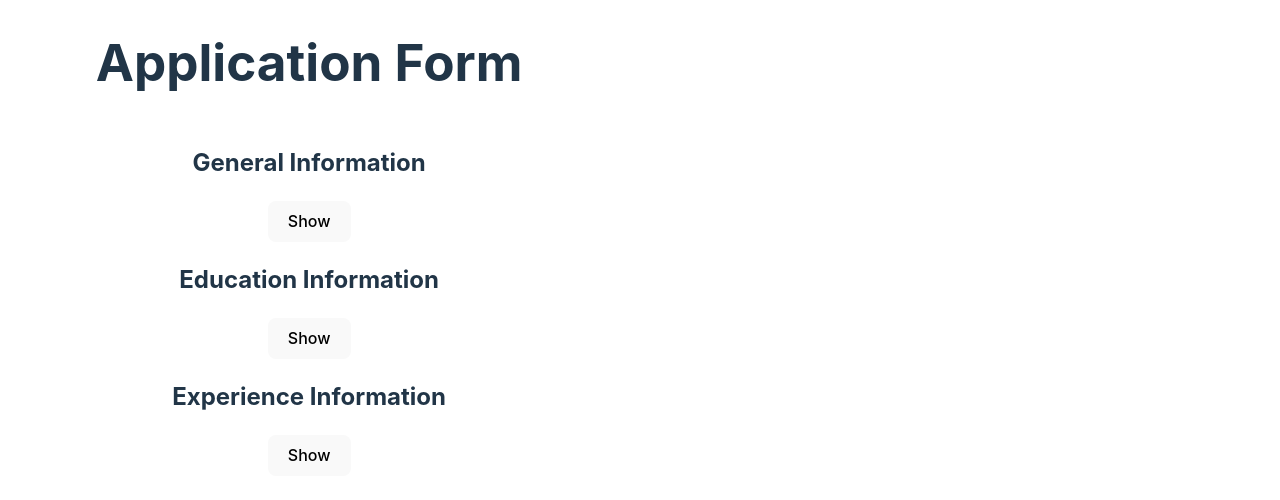
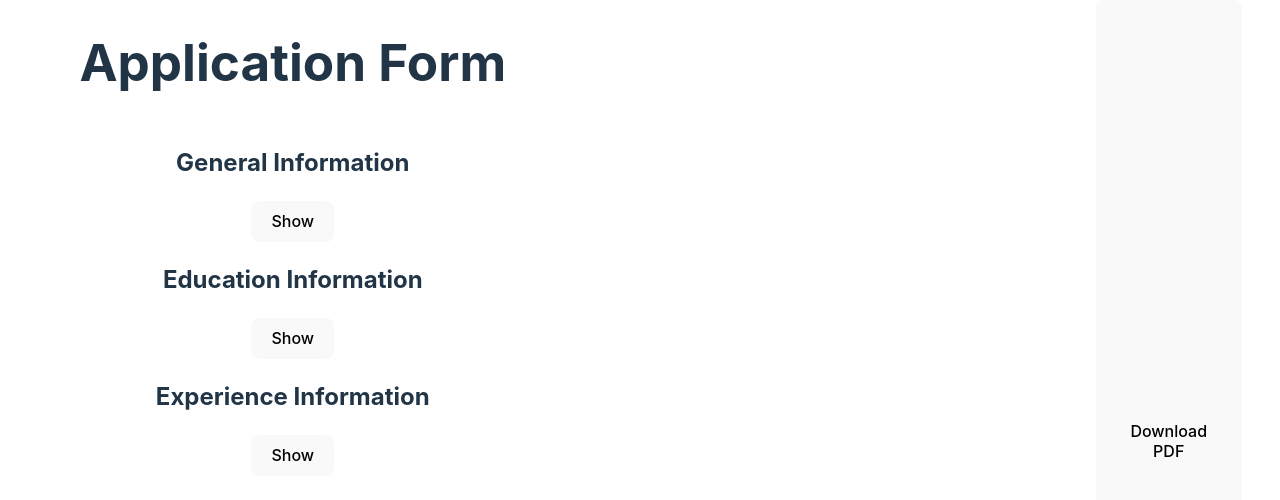
Before and after one commit to bikiris/CV-Application, a React (Vite) app: page / in a window 1280 px wide. Shown: the top 500 px of the page. Built offline with nearby package versions, Linux system fonts and the light colour scheme.

Commit message:
Add export function

```diff
--- a/package.json
+++ b/package.json
@@ -10,6 +10,7 @@
     "preview": "vite preview"
   },
   "dependencies": {
+    "jspdf": "^2.5.1",
     "react": "^18.2.0",
     "react-dom": "^18.2.0"
   },
--- a/src/App.jsx
+++ b/src/App.jsx
@@ -1,6 +1,7 @@
 import { useState } from "react";
 import ApplicationForm from "./components/ApplicationForm";
 import CVPreview from "./components/CVPreview";
+import JsPDF from "jspdf";
 import "./styles/App.css";
 
 function App() {
@@ -33,6 +34,13 @@ function App() {
     }));
   };
 
+  const downloadPDF = () => {
+    const report = new JsPDF('portrait', 'pt', 'a4');
+    report.html(document.querySelector('.resume-preview')).then(() => {
+      report.save("resume.pdf");
+    });
+ }
+
   return (
     <div className="App">
       <ApplicationForm onInputChange={handleInputChange} />
@@ -41,6 +49,7 @@ function App() {
         Education={inputValues["Education Information"]}
         Experience={inputValues["Experience Information"]}
       />
+      <button onClick={downloadPDF}>Download PDF</button>
     </div>
   );
 }
```
Also changed, not shown: 1 other file (tests, documents, lock files or other folders).
